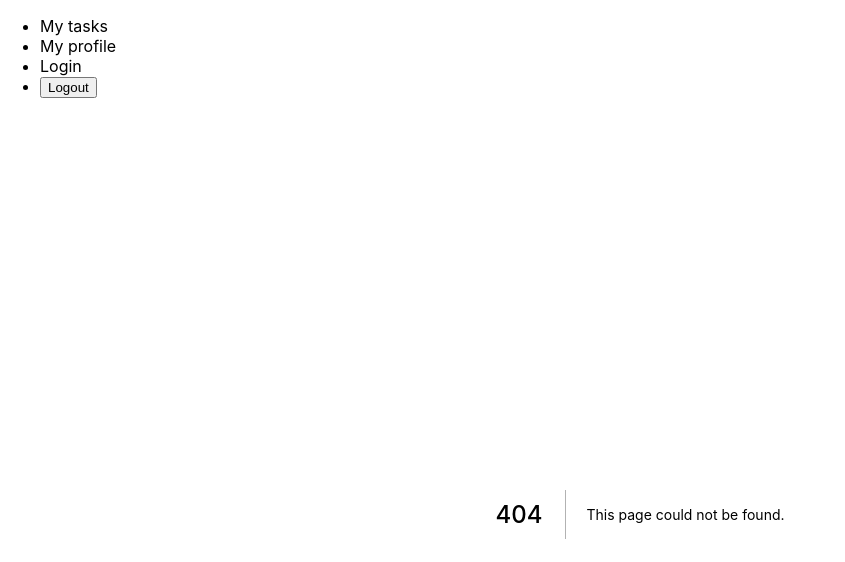
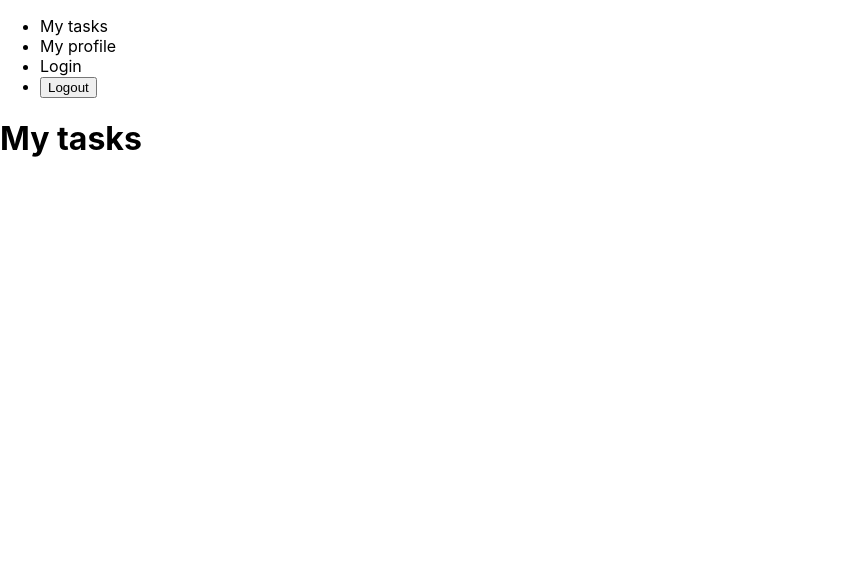
Before and after one commit to souhailmerroun-practice/nextjs, a Next.js app: page /tasks in a window 1280 px wide. Before the commit this address had no page. Shown: the top 562 px of the page, without its empty margins (0-845 px from the left). Built offline with nearby package versions, Linux system fonts and the light colour scheme.

Commit message:
Create tasks page

```diff
--- /dev/null
+++ b/pages/tasks.tsx
@@ -0,0 +1,7 @@
+function Tasks() {
+    return (
+        <h1>My tasks</h1>
+    )
+}
+
+export default Tasks
```
